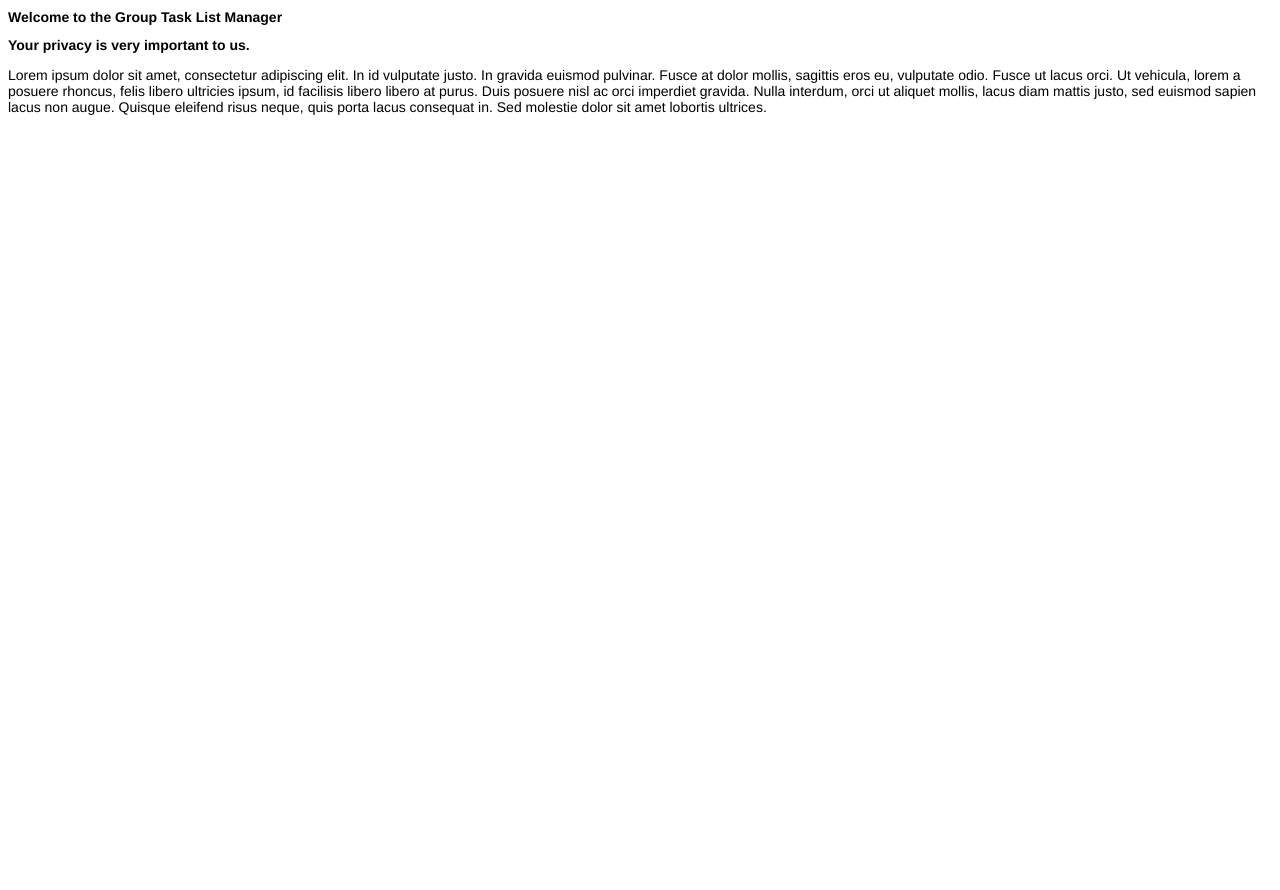
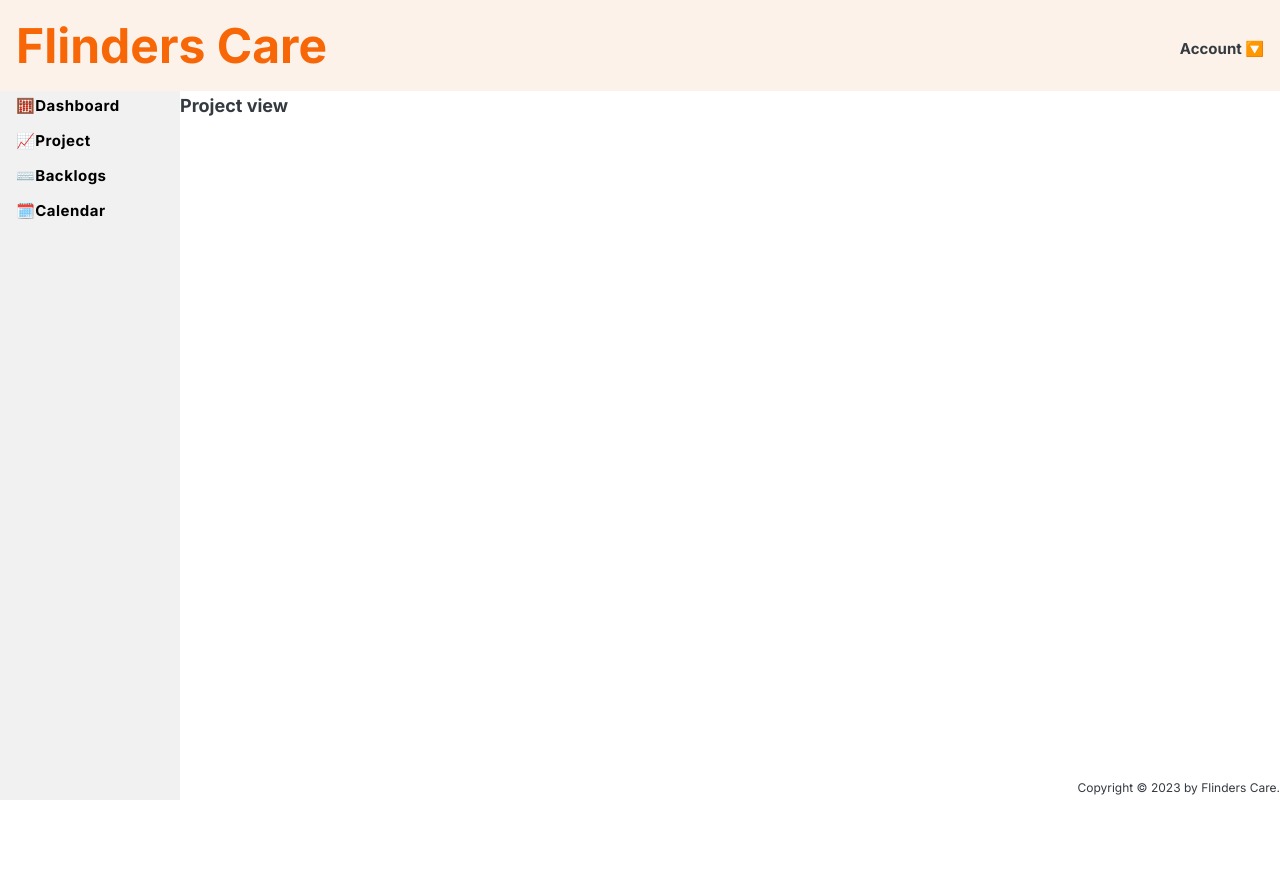
Before and after one commit to KureAtYungkurrinthi/www, a PHP site: page / in a window 1280 px wide. Before the commit the page ends 115 px from the top, so only its background shows below. Run offline with PHP 8.4, Linux system fonts and the light colour scheme.

Commit message:
main page stylesheet

```diff
--- a/index.html
+++ b/index.html
@@ -2,25 +2,55 @@
 <html lang="en">
 
 <head>
-    <meta charset="utf-8" />
-    <meta name="author" content="Group 5" />
-    <meta name="description" content="Group Task List Manager" />
-    <title>Practical 2</title>
-    <link rel="stylesheet" href="styles/style.css" />
-    <script src="scripts/script.js" defer></script>
+  <meta charset="UTF-8" />
+  <meta name="viewport" content="width=device-width, initial-scale=1.0" />
+
+  <link rel="preconnect" href="https://fonts.googleapis.com">
+  <link rel="preconnect" href="https://fonts.gstatic.com" crossorigin>
+  <link href="https://fonts.googleapis.com/css2?family=Inter:wght@400;500;700&display=swap" rel="stylesheet">
+
+  <link rel="stylesheet" href="styles/style.css" />
+
+  <script src="scripts/script.js" defer></script>
+
+  <title>Flinders Care</title>
+  <div class="container">
 </head>
 
-<body>
-    <h1>Welcome to the Group Task List Manager</h1>
-    <h2>Your privacy is very important to us.</h2>
-    <p>
-        Lorem ipsum dolor sit amet, consectetur adipiscing elit. In id vulputate justo. In gravida euismod pulvinar.
-        Fusce at dolor mollis, sagittis eros eu, vulputate odio. Fusce ut lacus orci. Ut vehicula, lorem a posuere
-        rhoncus, felis libero ultricies ipsum, id facilisis libero libero at purus. Duis posuere nisl ac orci
-        imperdiet gravida. Nulla interdum, orci ut aliquet mollis, lacus diam mattis justo, sed euismod sapien lacus
-        non augue. Quisque eleifend risus neque, quis porta lacus consequat in. Sed molestie dolor sit amet lobortis
-        ultrices.
-    </p>
+<div class="top-bar">
+  <h1>Flinders Care</h1>
+  <nav class="main-nav">
+    <a class="account dropbtn" href="#">Account 🔽</a>
+    <div id="myDropdown" class="dropdown-content">
+      <a class="account-dropdown" href="#">Account</a>
+      <a class="menu-dropdown" href="#">Log out</a>
+    </div>
+  </nav>
+</div>
+
+</div>
+<main>
+
+  <body>
+    <ul class="menu">
+      <li><a href="#">🧮Dashboard</a></li>
+      <li><a class="project" href="index.html">📈Project</a></li>
+      <li><a href="#">⌨️Backlogs</a></li>
+      <li><a href="#">🗓️Calendar</a></li>
+
+    </ul>
+
+    <p class="pj-view">Project view</p>
+
+
+</main>
+
+<footer>
+  <p id="copyright" class="copyright">
+    Copyright &copy; 2023 by Flinders Care.
+  </p>
+</footer>
 </body>
+</div>
 
 </html>
--- a/scripts/script.js
+++ b/scripts/script.js
@@ -1,5 +1,20 @@
-function init() {
-    console.log("Hello, World!");
+"use strict";
+// Function to toggle the dropdown
+function toggleDropdown() {
+  document.getElementById("myDropdown").classList.toggle("show");
 }
 
-init();
+document.querySelector(".account").addEventListener("click", toggleDropdown);
+
+window.addEventListener("click", function (event) {
+  if (!event.target.matches(".account")) {
+    let dropdowns = document.getElementsByClassName("dropdown-content");
+    let i;
+    for (i = 0; i < dropdowns.length; i++) {
+      let openDropdown = dropdowns[i];
+      if (openDropdown.classList.contains("show")) {
+        openDropdown.classList.remove("show");
+      }
+    }
+  }
+});
--- a/styles/style.css
+++ b/styles/style.css
@@ -1,4 +1,126 @@
 * {
-    font-family: Helvetica, Arial, sans-serif;
-    font-size: 14px;
+  margin: 0;
+  padding: 0;
+  box-sizing: border-box;
 }
+
+/*****************/
+/* GENRAL COMPONENTS */
+/*****************/
+body {
+  font-family: "Inter", sans-serif;
+  color: #343a40;
+  font-size: 24px;
+  min-height: 100vh;
+  font-weight: bold;
+}
+
+.container {
+  width: 100%;
+  margin: 0 auto;
+}
+
+/*****************/
+/* header */
+/*****************/
+.top-bar {
+  background-color: #fdf2e9;
+  border: 0.5px solid #fdf2e9;
+  padding: 15px 0;
+  display: flex;
+  align-items: center;
+  justify-content: space-between;
+  position: fixed;
+  top: 0;
+  width: 100%;
+  z-index: 1;
+  /* Make the header is above other elements */
+}
+
+h1 {
+  margin-left: 15px;
+  color: #f76707;
+}
+
+.account {
+  font-size: 15px;
+  margin-right: 15px;
+  text-decoration: none;
+}
+
+.menu {
+  list-style-type: none;
+  margin: 0;
+  padding: 200;
+  width: 180px;
+  background-color: #f1f1f1;
+  font-size: 15px;
+  position: fixed;
+  top: 88px;
+  bottom: 0;
+}
+
+.menu li a {
+  display: block;
+  color: #000;
+  padding: 8px 16px;
+  padding-right: 50px;
+  text-decoration: none;
+  letter-spacing: 0.5px;
+}
+
+.menu li a:hover,
+:visited {
+  background-color: #555;
+  color: white;
+}
+
+.pj-view {
+  margin-left: 180px;
+  padding: 5px 0px;
+  font-size: 18px;
+  margin-top: 90px;
+  font-weight: bold;
+}
+
+.copyright {
+  margin-left: 0;
+  font-size: 12px;
+  position: fixed;
+  right: 0;
+  bottom: 5px;
+  font-weight: normal;
+}
+
+/* Dropdown Button */
+.dropdown-content {
+  display: none;
+  position: absolute;
+  background-color: #f1f1f1;
+  min-width: 50px;
+  box-shadow: 0px 8px 16px 0px rgba(0, 0, 0, 0.2);
+  /* z-index: 1; */
+}
+
+/* Links inside the dropdown */
+.dropdown-content a {
+  color: #343a40;
+  padding: 12px 16px;
+  text-decoration: none;
+  display: block;
+  font-size: 12px;
+  font-weight: normal;
+}
+
+.dropdown-content a:hover {
+  background-color: #ddd;
+}
+
+/* Show the dropdown menu*/
+.show {
+  display: block;
+}
+
+.account {
+  color: #343a40;
+}
```
Also changed, not shown: images/logo.png (added).
